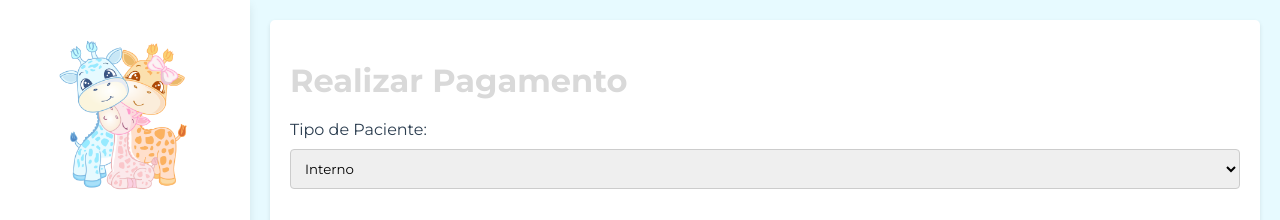
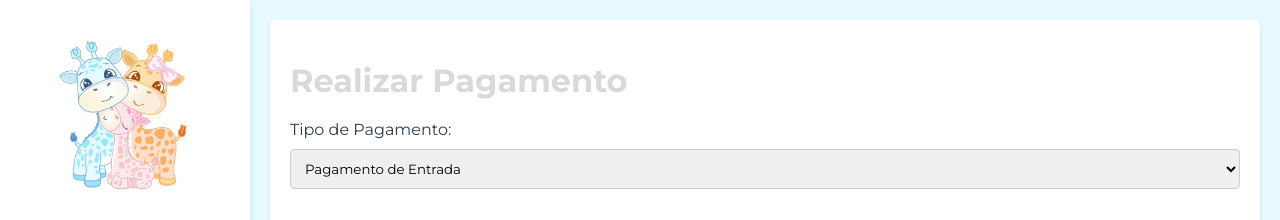
Before and after one commit to LucasGuedes-s/Clinica-maria-luiza, a Vue app in the folder front-end/: page /realizarpagamento in a window 1280 px wide. Shown: the top 220 px of the page. Built offline with nearby package versions, Linux system fonts and the light colour scheme.

Commit message:
Alteração

```diff
--- a/front-end/src/views/RealizarPagamentoView.vue
+++ b/front-end/src/views/RealizarPagamentoView.vue
@@ -5,10 +5,10 @@
             <h1>Realizar Pagamento</h1>
             <form>
                 <div class="form-group">
-                    <label for="tipodepaciente">Tipo de Paciente:</label>
-                    <select id="tipodepaciente" name="tipodepaciente" required>
-                        <option value="pacienteinterno">Interno</option>
-                        <option value="pacienteexterno">Externo</option>
+                    <label for="tipodepagamento">Tipo de Pagamento:</label>
+                    <select id="tipodepagamento" name="tipodepagamento" required>
+                        <option value="pagamentodeentrada">Pagamento de Entrada</option>
+                        <option value="pagamentodesaida">Pagamento de Saida</option>
                     </select>
                 </div>
                 <div class="form-group">
@@ -87,7 +87,7 @@ form {
     box-sizing: border-box;
 }
 
-#data_pagamento, #metododepagamento, #tipodepaciente{
+#data_pagamento, #metododepagamento, #tipodepagamento {
     font-family: 'Montserrat', sans-serif;
 }
 
```
